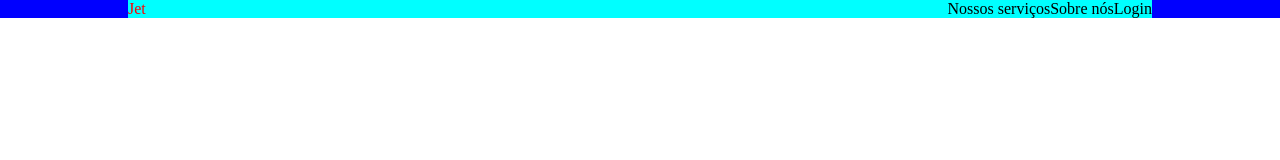
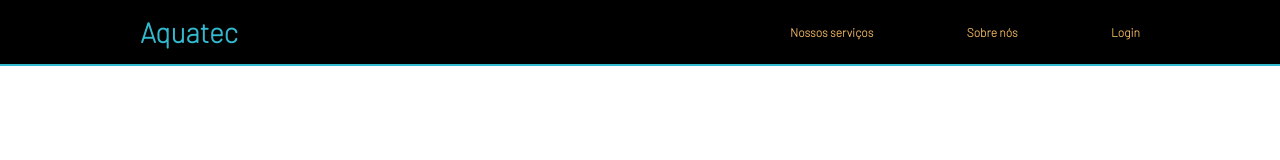
Before and after one commit to emilliedev/jet, a plain HTML site: page index.html in a window 1280 px wide. Drawn offline with Linux system fonts and the light colour scheme.

Commit message:
encorpando-navbar

```diff
--- a/css/style.css
+++ b/css/style.css
@@ -1,17 +1,21 @@
+@import url('https://fonts.googleapis.com/css2?family=Barlow:wght@100&display=swap');
+
+
 * {
     margin: 0;
     padding: 0;
     list-style: none;
     box-sizing: border-box;
+    font-family: 'Barlow', sans-serif;
 }
 
 .logo {
-    color: rgb(255, 0, 0);
+    color: #32b9cd;
+    font-weight: 900;
 }
 
 .container {
     width: 80%;
-    background-color: aqua;
     margin: 0 auto;
     display: flex;
     align-items: center;
@@ -20,10 +24,25 @@
 }
 
 .header {
-    background-color: blue;
+    background-color: rgb(0, 0, 0);
+    padding: 15px;
+    border-bottom: 2px solid #32b9cd;
 }
 
 
 .list {
+    color: #efb661;
     display: flex;
+    font-weight: 900;
+    justify-content: space-between;
+    width: 350px;
+    cursor: pointer;
 }
+
+.nav ul li {
+    font-size: 12px;
+}
+
+.logoContainer {
+    font-size: 14px;
+}
--- a/index.html
+++ b/index.html
@@ -6,14 +6,14 @@
     <meta http-equiv="X-UA-Compatible" content="IE=edge">
     <meta name="viewport" content="width=device-width, initial-scale=1.0">
     <link rel="stylesheet" href="css/style.css">
-    <title>Jet | Home</title>
+    <title>Aquatec | Home</title>
 </head>
 
 <body>
     <header class="header">
         <div class="container">
             <div class="logoContainer">
-                <span class="logo">Jet</span>
+                <h1 class="logo">Aquatec</h1>
             </div>
             <div class="nav">
                 <ul class="list">
```
